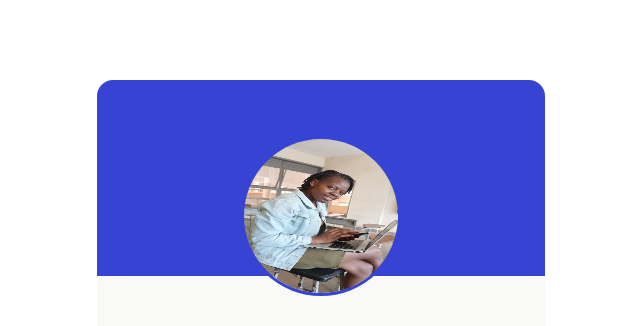
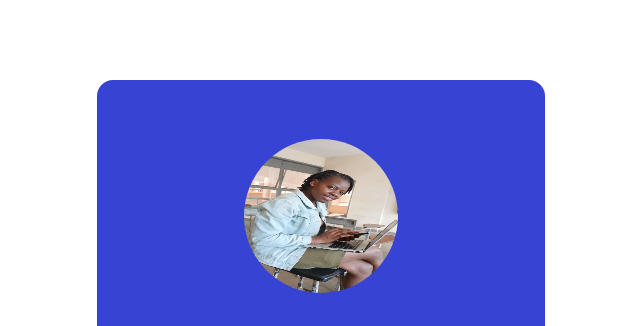
Before and after one commit to ssemwangaahmedyusuf/DESISHUB, a plain HTML site: page index.html in a window 1280 px wide. Shown: the top 326 px of the page, without its empty margins (319-959 px from the left). Drawn offline with Linux system fonts and the light colour scheme.

Commit message:
card width and height update

```diff
--- a/style.css
+++ b/style.css
@@ -8,8 +8,8 @@
     display: flex;
     flex-direction: column;
     /* position: relative; */
-   height: 70vh;
-   width: 30vw;
+   height: 90vh;
+   width: 40vw;
 
 }
 .card1{
```
